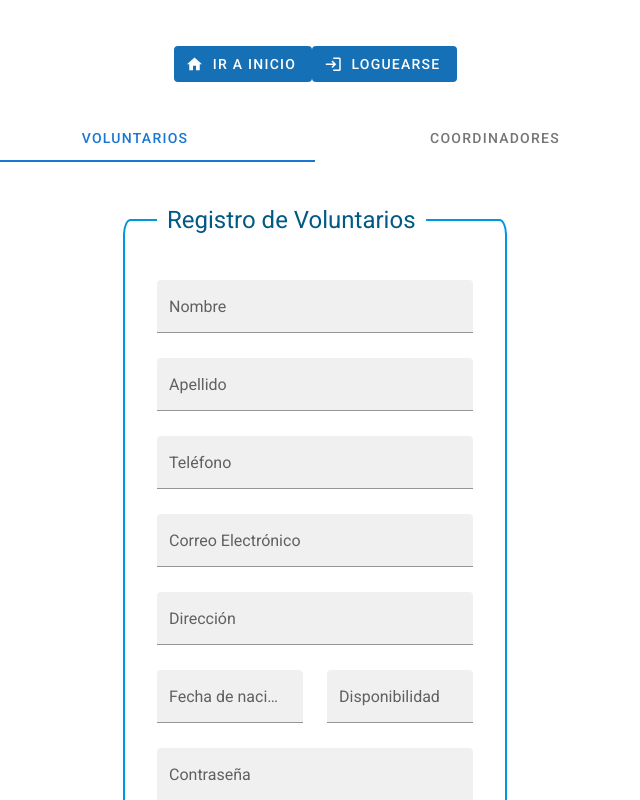
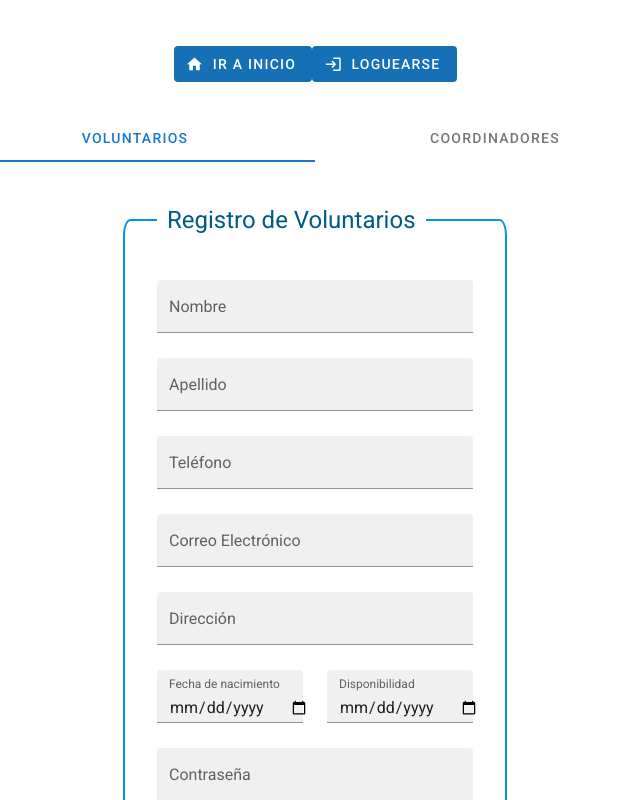
Before and after one commit to onlyG19/Lab1_TBD2023, a Nuxt app in the folder src/frontend/frontend-lab1/: page /register in a window 1280 px wide. Shown: the top 800 px of the page, without its empty margins (325-965 px from the left). Built offline with nearby package versions, Linux system fonts and the light colour scheme.

Commit message:
[jairo santi]-Mejora de validaciones, parte 1

```diff
--- a/src/frontend/frontend-lab1/components/RegisterVoluntario.vue
+++ b/src/frontend/frontend-lab1/components/RegisterVoluntario.vue
@@ -59,6 +59,7 @@
           required
           filled
           dense
+          type="date"
           @input="$v.form.birthdate.$touch()"
           @blur="$v.form.birthdate.$touch()"
         ></v-text-field>
@@ -71,6 +72,7 @@
           required
           filled
           dense
+          type="date"
           @input="$v.form.disponibilidad.$touch()"
           @blur="$v.form.disponibilidad.$touch()"
         ></v-text-field>
@@ -107,9 +109,9 @@
 
 <script>
 import { validationMixin } from "vuelidate";
-import { required, minLength, email, sameAs } from "vuelidate/lib/validators";
-import { withParams } from "vuelidate/lib";
+import { required, minLength, email, sameAs, numeric, alphaNum, minValue, maxLength} from "vuelidate/lib/validators";
 import axios from "axios";
+//import { subYears } from 'date-fns';
 
 export default {
   mixins: [validationMixin],
@@ -119,14 +121,13 @@ export default {
       name: { required },
       surname: { required },
       email: { required, email },
-      phone: { required },
+      phone: { required, numeric, minLength: minLength(9), maxLength: maxLength(9)},
       address: { required },
-      birthdate: { required },
+      birthdate: { required, /*minValue: minValue(subYears(new Date(), 150)) */},
       disponibilidad: { required },
-      password: { required, minLength: minLength(8) },
+      password: { required, minLength: minLength(8), alphaNum},
       confirmPassword: {
-        required,
-        sameAs: withParams({ type: "password" }, sameAs("password")),
+        sameAs: sameAs("password"),
       },
     },
   },
@@ -170,6 +171,9 @@ export default {
     phoneErrors() {
       const errors = [];
       if (!this.$v.form.phone.$dirty) return errors;
+      if (!this.$v.form.phone.numeric || !this.$v.form.phone.minLength || !this.$v.form.phone.maxLength) {
+        errors.push("Debe ser un teléfono válido.");
+      }
       !this.$v.form.phone.required &&
         errors.push("El número de teléfono es obligatorio.");
       return errors;
@@ -205,8 +209,8 @@ export default {
     confirmPasswordErrors() {
       const errors = [];
       if (!this.$v.form.confirmPassword.$dirty) return errors;
-      !this.$v.form.confirmPassword.required &&
-        errors.push("La confirmación de contraseña es obligatoria.");
+      !this.$v.form.confirmPassword.sameAs &&
+        errors.push("Las contraseñas no coinciden.");
       return errors;
     },
   },
```
